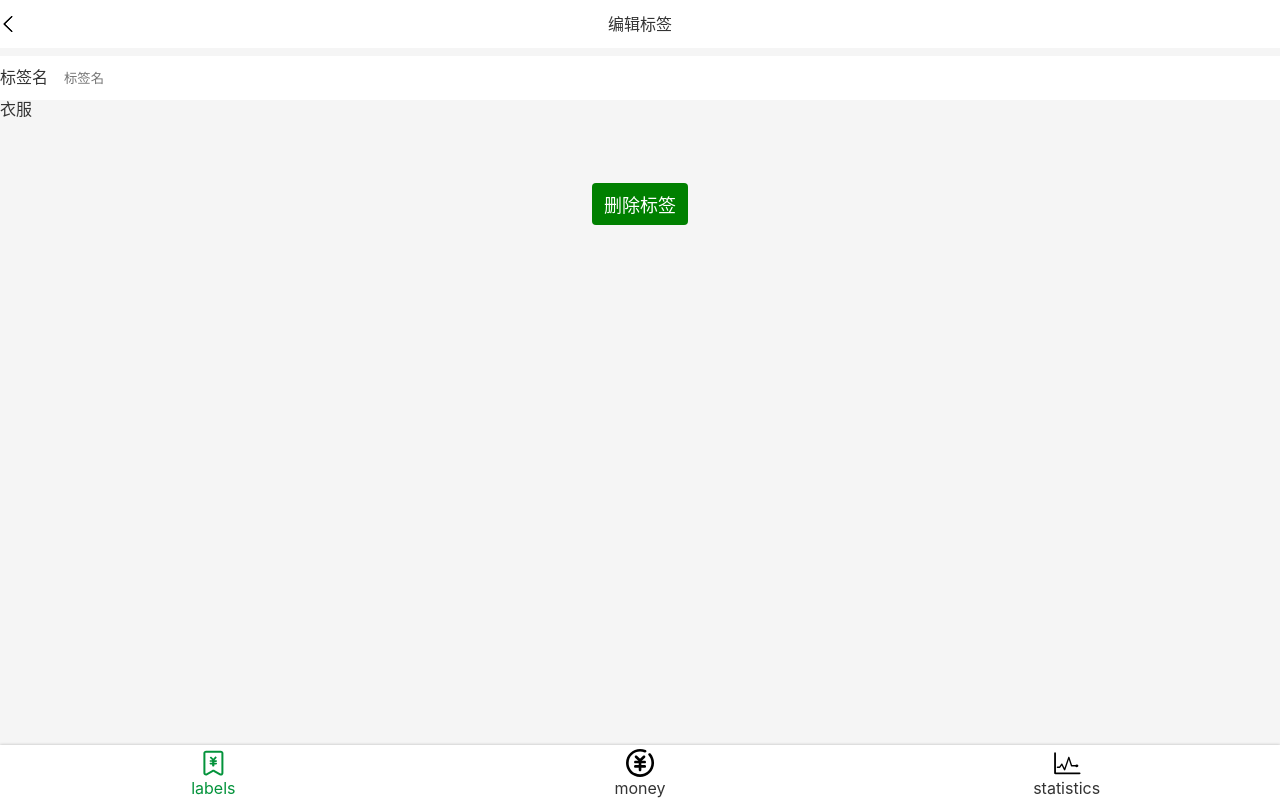
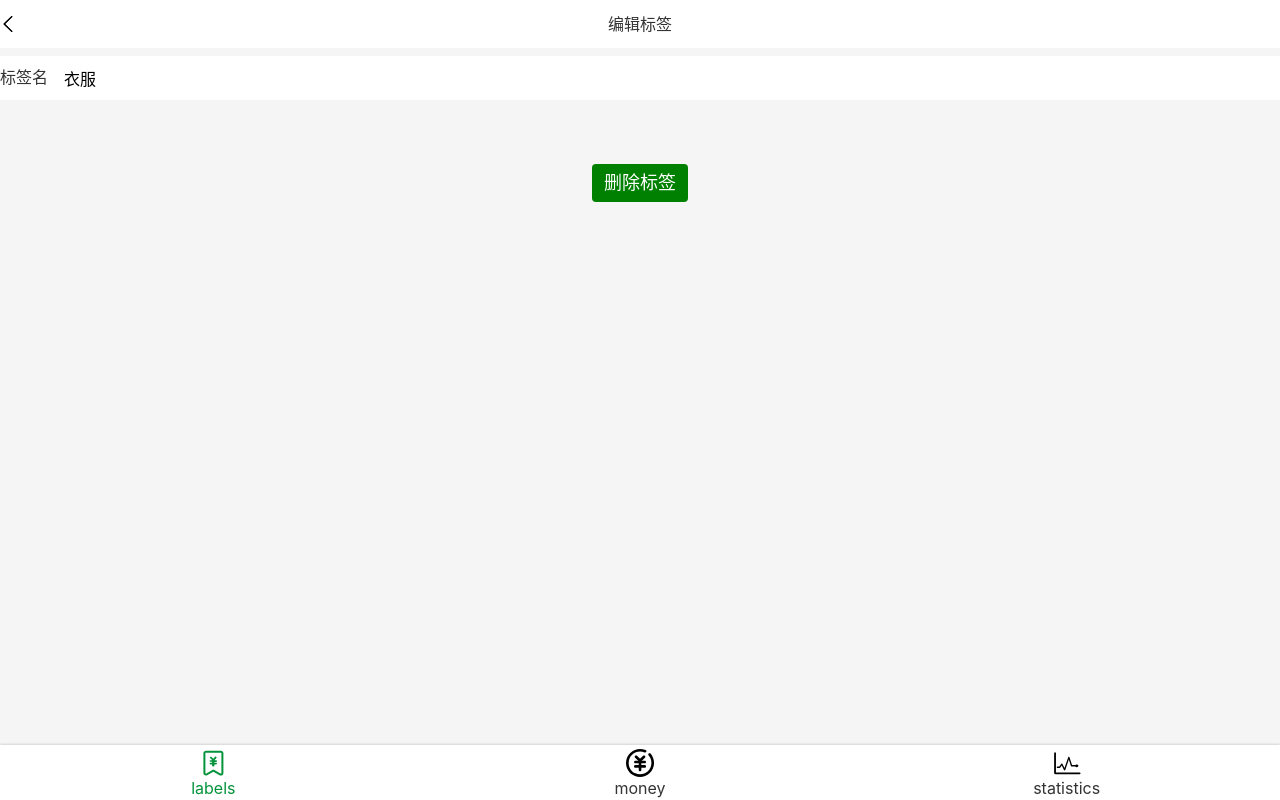
Before and after one commit to sherryYYX/money-react-code, a React app: page /#/labels/1 in a window 1280 px wide. Built offline with nearby package versions, Linux system fonts and the light colour scheme.

Commit message:
删除tag

```diff
--- a/src/components/Tag.tsx
+++ b/src/components/Tag.tsx
@@ -46,7 +46,7 @@ type Params ={
   id:string
 }
 const Tag:React.FC = (props)=>{
-  const {findTag} = useTag()
+  const {findTag, updateTag, deleteTag} = useTag()
   let {id} = useParams<Params>();
   const tag = findTag(parseInt(id))
 
@@ -56,16 +56,22 @@ const Tag:React.FC = (props)=>{
           <Icon name="left"/>
           <span>编辑标签</span>
         </TopBar>
+        {tag ?  <div>
           <Label>
           <span>标签名</span>
-        <input type="text" placeholder="标签名"/>
+          <input type="text" placeholder="标签名" value={tag.tagName}
+          onChange={(e)=>{
+          updateTag(tag.id, {name: e.target.value})
+        }}  />
           </Label>
-      <div>{tag.tagName}</div>
           <Center>
-        <Button>删除标签</Button>
+          <Button onClick={()=>deleteTag(tag.id)}>删除标签</Button>
           </Center>
+          </div> :   <Center>该标签已经删除</Center>
+        }
       </Layout>
     )
 }
 
+
 export {Tag}
--- a/src/index.scss
+++ b/src/index.scss
@@ -15,8 +15,8 @@ body{
   background: #f5f5f5;
   color: #333;
 }
-button {
-  font-family: inherit;
+button, input{
+  font: inherit;
 }
 :focus{
   outline: none;
--- a/src/useTag.tsx
+++ b/src/useTag.tsx
@@ -15,10 +15,43 @@ const useTag = ()=>{
 
   const findTag = (id:number) => tags.filter(tag => tag.id === id)[0]
 
+  const findTagIndex = (id: number)=>{
+    let result = -1;
+    for(let i = 0; i <= tags.length; i++){
+      if(tags[i].id === id ){
+        result = i
+        break
+      }
+    }
+    return result
+  }
+
+  const updateTag = (id: number, obj: {name:string})=>{
+    //获取要改的 tag 的 index
+    const index = findTagIndex(id)
+    //深拷贝tags
+    const tagsClone = JSON.parse(JSON.stringify(tags))
+    //将拷贝后的数组里的index 删掉，替换成{id :id, name : obj.name}
+    tagsClone.splice(index, 1, {id:id, name: obj.name})
+    setTags(tagsClone)
+  }
+
+  const deleteTag = (id: number)=>{
+    //获取要删除的 tag 的 index
+    const index = findTagIndex(id)
+    //深拷贝tags
+    const tagsClone = JSON.parse(JSON.stringify(tags))
+    //将拷贝后的数组里的index 删掉，替换成{id :id, name : obj.name}
+    tagsClone.splice(index, 1)
+    setTags(tagsClone)
+  }
+
   return{
     tags: tags,
     setTags: setTags,
-    findTag: findTag
+    findTag: findTag,
+    updateTag: updateTag,
+    deleteTag: deleteTag
   }
 }
 export {useTag}
```
Lines whose indentation alone changed are shown as unchanged.
